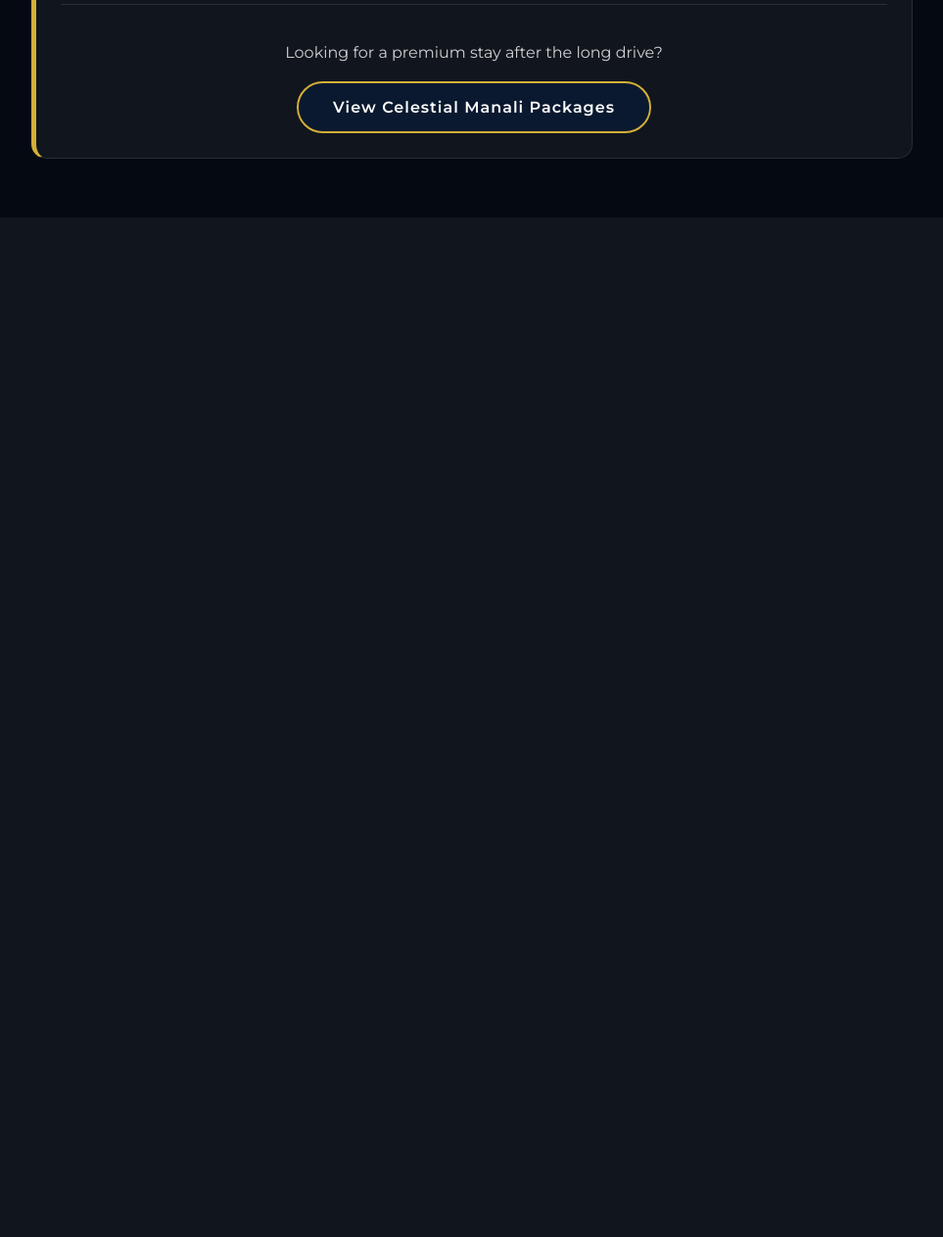
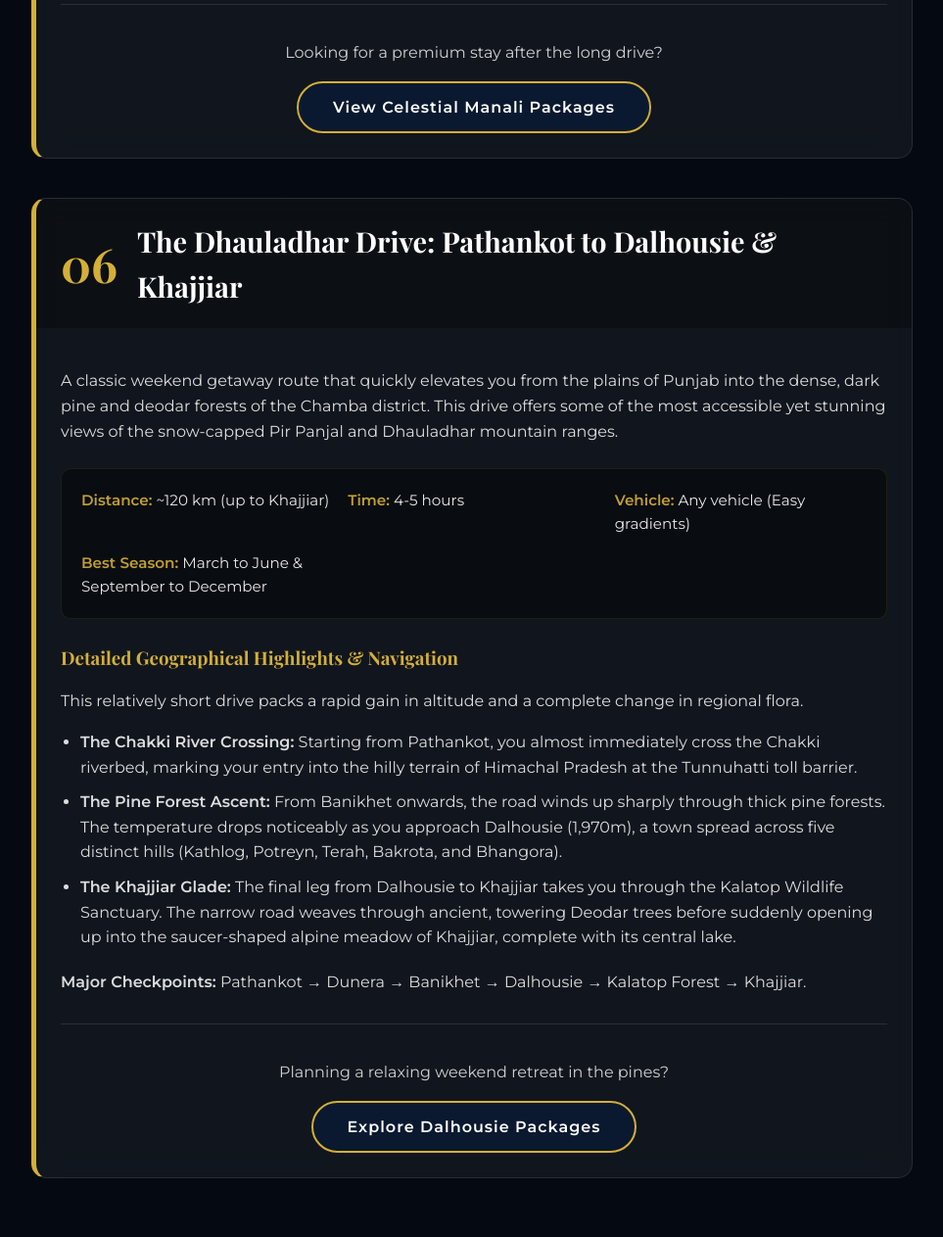
Before and after one commit to lakshitsharma-hub/Travel-Website, a Flask app: page /blog/top-10-routes in a window 1280 px wide. Shown: the part 5135-6398 px from the top of the page at 98% size, without its empty margins (158-1121 px from the left). Before the commit the page ends 5297 px from the top, so only its background shows below. Run offline with Flask 3, Linux system fonts and the light colour scheme.

Commit message:
Update top-10-routes.html

```diff
--- a/templates/top-10-routes.html
+++ b/templates/top-10-routes.html
@@ -340,6 +340,42 @@
                 </div>
             </div>
         </article>
+        <!-- ROUTE 6 -->
+        <article class="route-card">
+            <div class="route-header">
+                <span class="route-number">06</span>
+                <h2>The Dhauladhar Drive: Pathankot to Dalhousie & Khajjiar</h2>
+            </div>
+
+            <div class="route-content">
+                <p class="route-intro" style="opacity: 0.85;">A classic weekend getaway route that quickly elevates you from the plains of Punjab into the dense, dark pine and deodar forests of the Chamba district. This drive offers some of the most accessible yet stunning views of the snow-capped Pir Panjal and Dhauladhar mountain ranges.</p>
+
+                <ul class="route-specs">
+                    <li><strong>Distance:</strong> ~120 km (up to Khajjiar)</li>
+                    <li><strong>Time:</strong> 4-5 hours</li>
+                    <li><strong>Vehicle:</strong> Any vehicle (Easy gradients)</li>
+                    <li><strong>Best Season:</strong> March to June & September to December</li>
+                </ul>
+
+                <div class="route-geography">
+                    <h3>Detailed Geographical Highlights & Navigation</h3>
+                    <p style="opacity: 0.85;">This relatively short drive packs a rapid gain in altitude and a complete change in regional flora.</p>
+
+                    <ul style="opacity: 0.85; padding-left: 20px; margin-bottom: 20px;">
+                        <li style="margin-bottom: 10px;"><strong>The Chakki River Crossing:</strong> Starting from Pathankot, you almost immediately cross the Chakki riverbed, marking your entry into the hilly terrain of Himachal Pradesh at the Tunnuhatti toll barrier.</li>
+                        <li style="margin-bottom: 10px;"><strong>The Pine Forest Ascent:</strong> From Banikhet onwards, the road winds up sharply through thick pine forests. The temperature drops noticeably as you approach Dalhousie (1,970m), a town spread across five distinct hills (Kathlog, Potreyn, Terah, Bakrota, and Bhangora).</li>
+                        <li style="margin-bottom: 10px;"><strong>The Khajjiar Glade:</strong> The final leg from Dalhousie to Khajjiar takes you through the Kalatop Wildlife Sanctuary. The narrow road weaves through ancient, towering Deodar trees before suddenly opening up into the saucer-shaped alpine meadow of Khajjiar, complete with its central lake.</li>
+                    </ul>
+
+                    <p style="opacity: 0.85;"><strong>Major Checkpoints:</strong> Pathankot → Dunera → Banikhet → Dalhousie → Kalatop Forest → Khajjiar.</p>
+                </div>
+
+                <div class="route-cta">
+                    <p style="opacity: 0.8;">Planning a relaxing weekend retreat in the pines?</p>
+                    <a href="/" class="btn-luxury">Explore Dalhousie Packages</a>
+                </div>
+            </div>
+        </article>
 <!=======================================================================================================================>
     </div>
 
```
